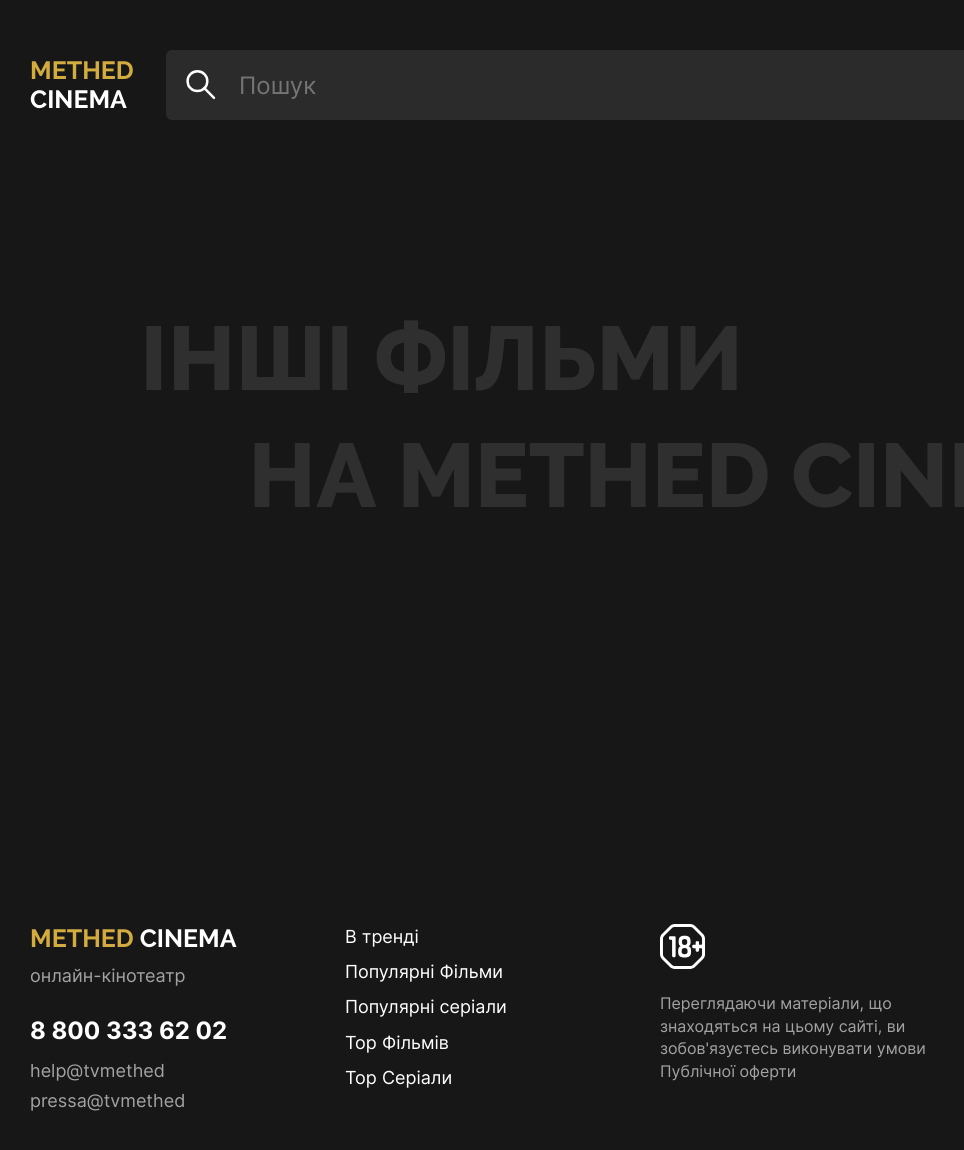
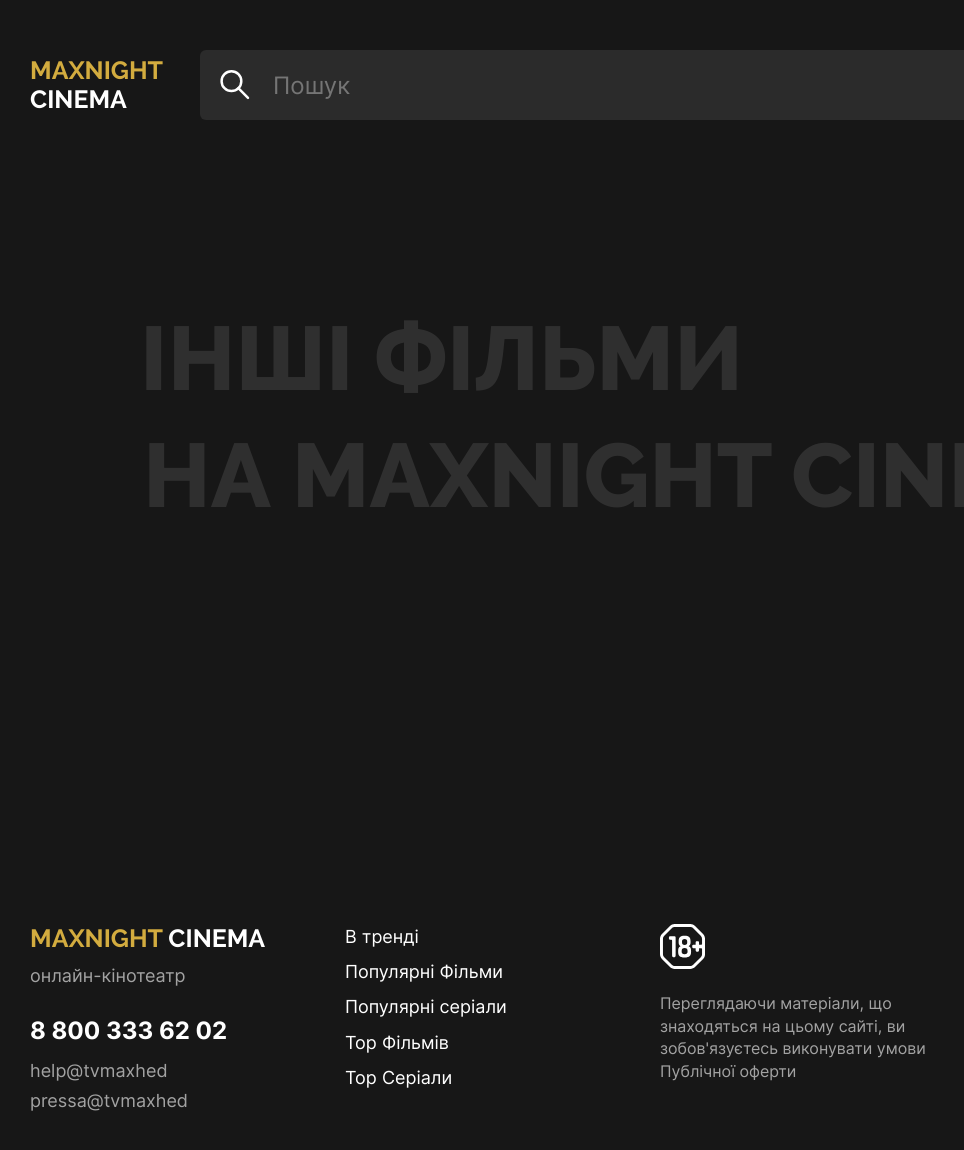
Before and after one commit to Maxnightik/maxnight_cinema, a plain HTML site: page index.html in a window 1280 px wide. Shown: the full height of the page, 0-964 px from the left. Drawn offline with Linux system fonts and the light colour scheme; no server answers.

Commit message:
daythree

```diff
--- a/index.html
+++ b/index.html
@@ -5,7 +5,7 @@
     <meta charset="UTF-8">
     <meta http-equiv="X-UA-Compatible" content="IE=edge">
     <meta name="viewport" content="width=device-width, initial-scale=1.0">
-    <title>Methed cinema - онлайн-кінотеатр</title>
+    <title>Maxnight cinema - онлайн-кінотеатр</title>
 
     <link rel="icon" href="img/me.svg">
 
@@ -19,7 +19,7 @@
     <header class="header">
         <div class="container header__container">
             <p class="header__logo">
-                <span class="header__logo-primary">Methed</span> Cinema
+                <span class="header__logo-primary">Maxnight</span> Cinema
             </p>
 
             <form class="header__search-form" action="#">
@@ -48,7 +48,7 @@
         <section class="other-films">
             <div class="container">
                 <h2 class="other-films__title">ІНШІ ФІЛЬМИ
-                    <span class="other-films__title-add">на Methed Cinema</span>
+                    <span class="other-films__title-add">на Maxnight Cinema</span>
                 </h2>
 
                 <ul class="other-films__list">
@@ -64,16 +64,16 @@
         <div class="container footer__container">
             <div class="footer__column contacts">
                 <p class="contacts__logo">
-                    <span class="contacts__logo-primary">Methed</span> Cinema
+                    <span class="contacts__logo-primary">Maxnight</span> Cinema
                 </p>
 
                 <p class="contacts__description">онлайн-кінотеатр</p>
 
                 <a href="tel:88003336202" class="contacts__phone">8 800 333 62 02</a>
 
-                <a href="mailto:help@tvmethed" class="contacts__mail">help@tvmethed</a>
+                <a href="mailto:help@tvmethed" class="contacts__mail">help@tvmaxhed</a>
 
-                <a href="mailto:pressa@tvmethed" class="contacts__mail">pressa@tvmethed</a>
+                <a href="mailto:pressa@tvmethed" class="contacts__mail">pressa@tvmaxhed</a>
             </div>
 
             <div class="footer__column subnav">
--- a/style/header.css
+++ b/style/header.css
@@ -2,7 +2,7 @@
   display: flex;
   justify-content: space-between;
   align-items: center;
-    gap: 30px
+  gap: 30px;
 }
 
 .header__logo {
@@ -12,7 +12,7 @@
   font-size: 25px;
   line-height: 29px;
   text-transform: uppercase;
-    max-width: 106px;
+  max-width: 140px;
 }
 
 .header__logo-primary {
@@ -30,8 +30,6 @@
   border-radius: 6px;
   overflow: hidden;
 }
-
-
 
 .header__search-input {
   width: 100%;
@@ -54,12 +52,12 @@
   background-color: transparent;
   border: none;
   outline: none;
-    transition: box-shadow .2s;
+  transition: box-shadow 0.2s;
 }
 
 .header__burger-svg {
   stroke: var(--color-text);
-    transition: stroke .2s;
+  transition: stroke 0.2s;
 }
 
 .header__burger-btn:hover .header__burger-svg,
@@ -72,9 +70,7 @@
   box-shadow: 0 0 3px 2px var(--color-primary);
 }
 
-
 @media (max-width: 768px) {
-
   .header__burger-btn {
     padding: 0;
     width: auto;
```
Lines whose indentation alone changed are shown as unchanged.
